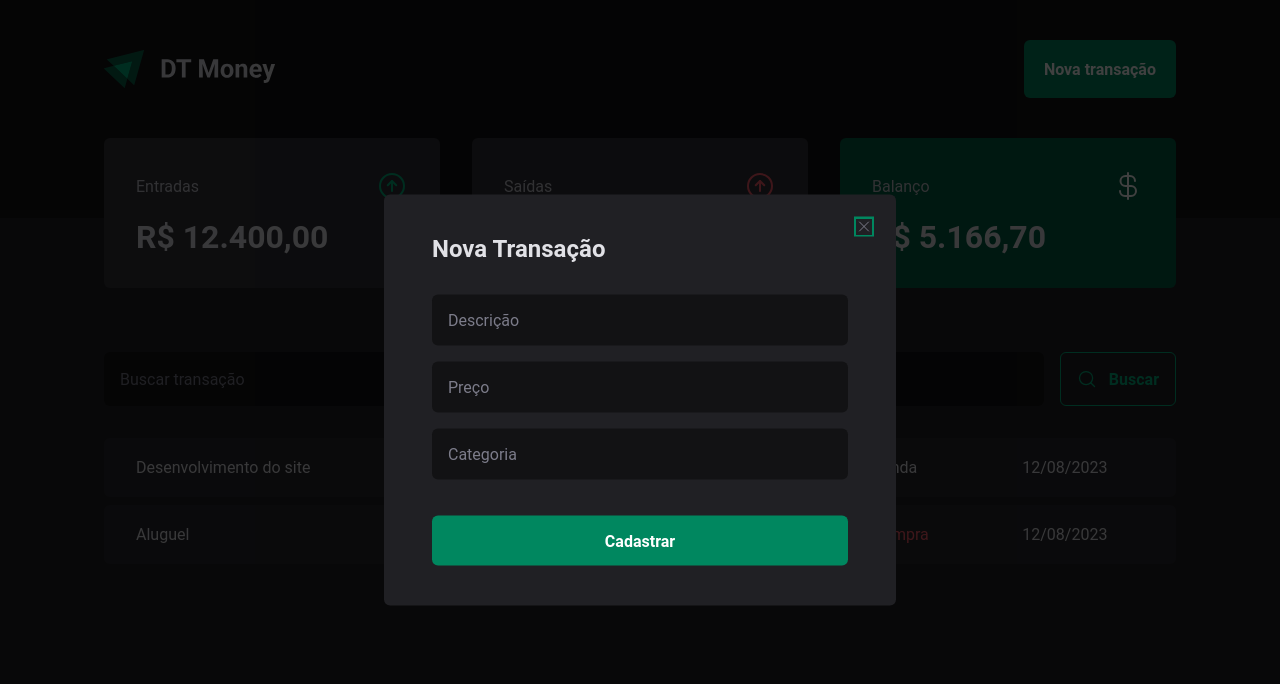
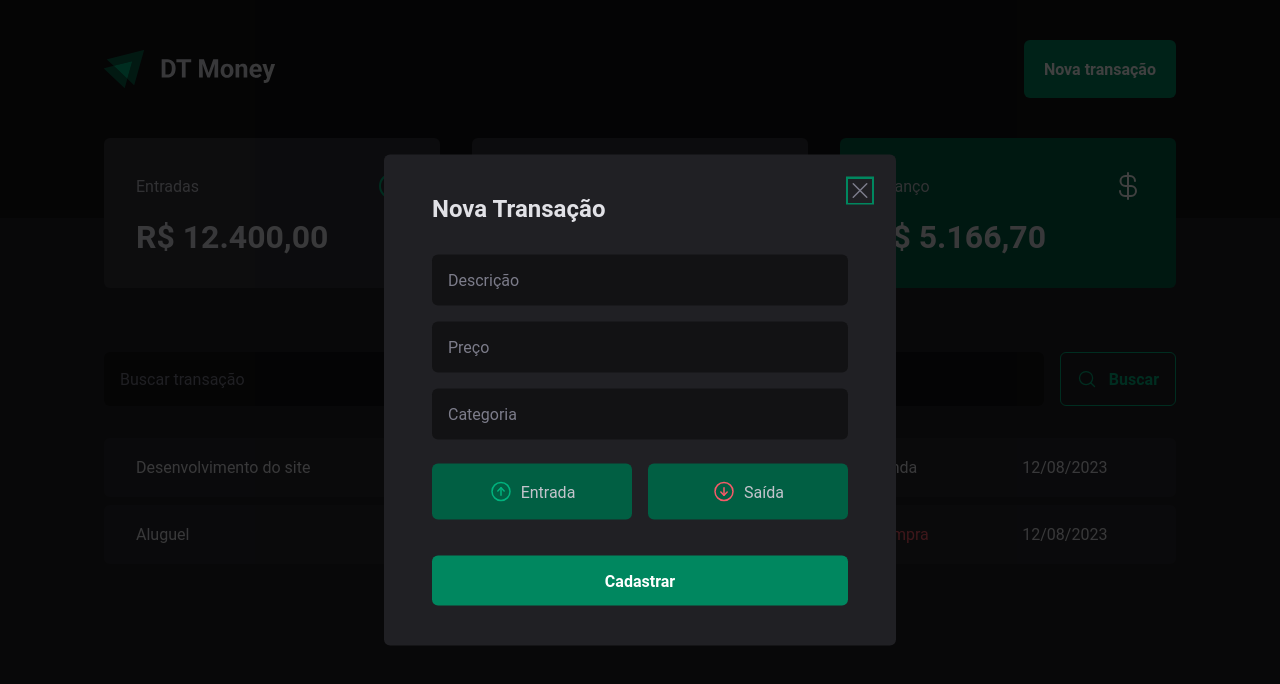
Before and after one commit to GuilhermeMX/money-saver, a React (Vite) app: page / in a window 1280 px wide. Both pictures are taken after a click on the button "Nova transação". Shown: the top 684 px of the page. Built offline with nearby package versions, Linux system fonts and the light colour scheme.

Commit message:
update typeButton variant

```diff
--- a/src/components/NewTransactionModal/index.tsx
+++ b/src/components/NewTransactionModal/index.tsx
@@ -1,6 +1,6 @@
 import * as Dialog from "@radix-ui/react-dialog";
-import { CloseButton, Content, Overlay } from "./styles";
-import { X } from "phosphor-react";
+import { CloseButton, Content, Overlay, TransactionType, TransactionTypeButton } from "./styles";
+import { ArrowCircleDown, ArrowCircleUp, X } from "phosphor-react";
 
 export function NewTransactionModal() {
   return (
@@ -11,13 +11,25 @@
         <Dialog.Title > Nova Transação </Dialog.Title>
 
         <CloseButton>
-          <X />
+          <X size={24} />
         </CloseButton>
 
         <form>
           <input type="text" placeholder="Descrição" required />
           <input type="number" placeholder="Preço" required />
           <input type="text" placeholder="Categoria" required />
+
+          <TransactionType>
+            <TransactionTypeButton variant="income">
+              <ArrowCircleUp size={24} />
+              Entrada
+            </TransactionTypeButton>
+
+            <TransactionTypeButton variant="outcome">
+              <ArrowCircleDown size={24} />
+              Saída
+            </TransactionTypeButton>
+          </TransactionType>
 
           <button type="submit">
             Cadastrar
--- a/src/components/NewTransactionModal/styles.ts
+++ b/src/components/NewTransactionModal/styles.ts
@@ -64,3 +64,35 @@
   cursor: pointer;
   color: ${(props) => props.theme['gray-500']};
 `;
+
+export const TransactionType = styled.div`
+  display: grid;
+  grid-template-columns: repeat(2, 1fr);
+  gap: 1rem;
+  margin-top: 0.5rem;
+`
+
+interface TransactionTypeButtonProps {
+  variant: 'income' | 'outcome'
+}
+
+
+export const TransactionTypeButton = styled.button<TransactionTypeButtonProps>`
+  background: ${props => props.theme["green-700"]};
+  padding: 1rem;
+  display: flex;
+  align-items: center;
+  justify-content: center;
+  gap: 0.5rem;
+  border-radius: 6px;
+  cursor: pointer;
+  border: 0;
+  color: ${(props) => props.theme['gray-300']};
+
+  svg {
+    color: ${(props) =>
+      props.variant === 'income'
+        ? props.theme['green-300']
+        : props.theme['red-300']};
+  }
+`;
```
